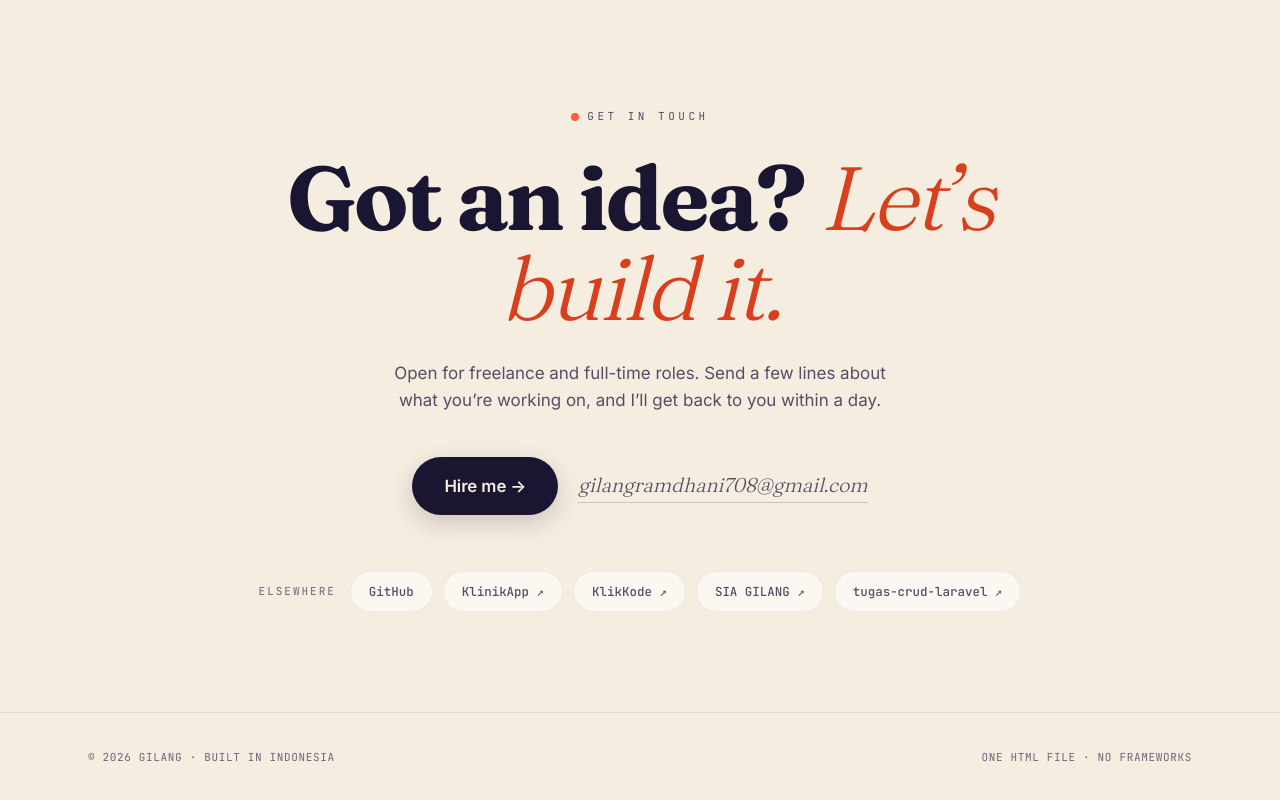
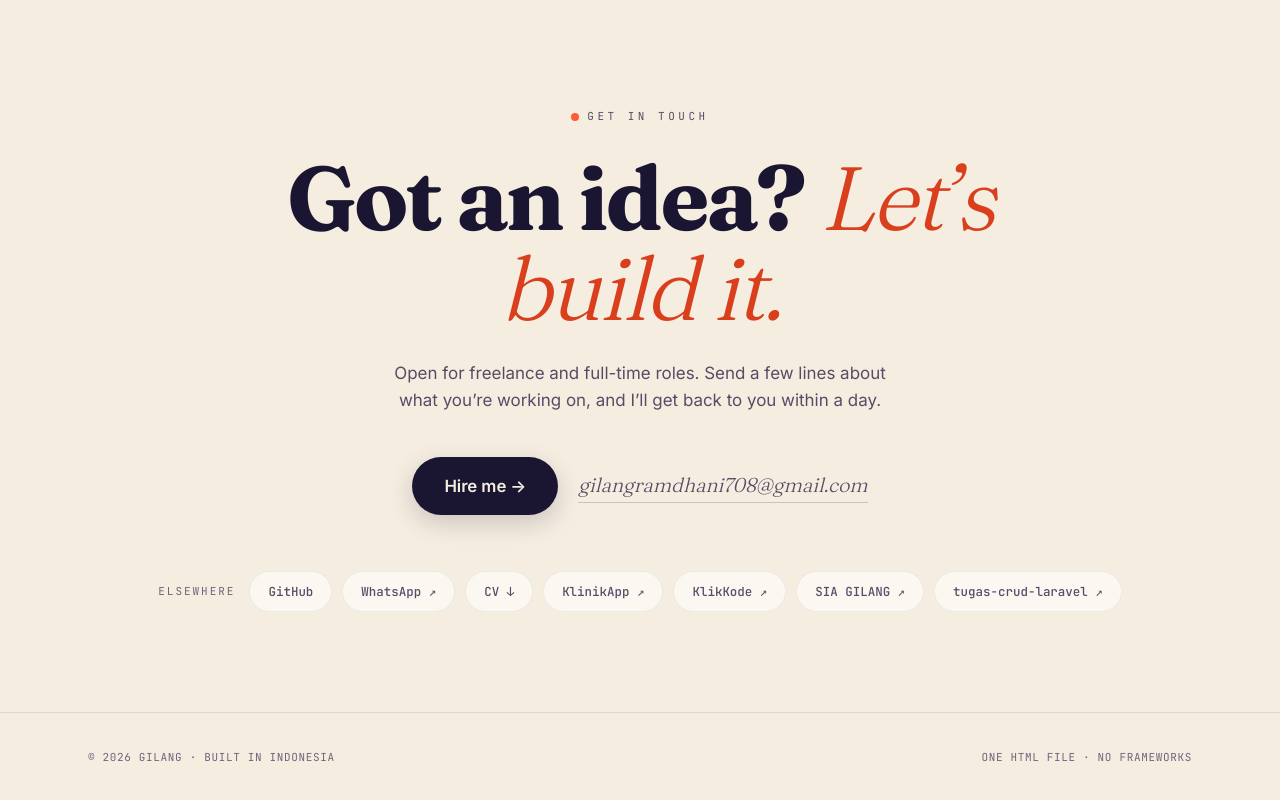
Before and after one commit to glnggggzr/gilang-portfolio, a website: page index.html in a window 1280 px wide. Shown: the part 3951-4751 px from the top of the page. Drawn offline with Linux system fonts and the light colour scheme.

Commit message:
kontak: tambah slot tombol WhatsApp & link CV (placeholder)
Nomor WA dan file CV menyusul dari user; href sengaja '#' dulu
agar tidak ada data kontak palsu yang terbit. TODO di markup
menandai tempat isi. Saat data masuk: wa.me/628xxx + assets/cv.pdf.

```diff
--- a/index.html
+++ b/index.html
@@ -1069,6 +1069,10 @@
       <div class="contact-pills reveal d3">
         <span class="contact-pills-label" data-i18n="contact.elsewhere">elsewhere</span>
         <a href="https://github.com/gilangg24" target="_blank" rel="noopener">GitHub</a>
+        <!-- TODO: ganti href dengan nomor WhatsApp asli, format https://wa.me/628xxxxxxxxxx -->
+        <a href="#" target="_blank" rel="noopener">WhatsApp ↗</a>
+        <!-- TODO: taruh file CV di assets/cv.pdf lalu hapus tanda # pada href di bawah -->
+        <a href="#">CV ↓</a>
         <a href="https://github.com/gilangg24/KlnikApp" target="_blank" rel="noopener">KlinikApp ↗</a>
         <a href="https://github.com/gilangg24/klikkode" target="_blank" rel="noopener">KlikKode ↗</a>
         <a href="https://github.com/gilangg24/codeigniter-app" target="_blank" rel="noopener">SIA GILANG ↗</a>
```
